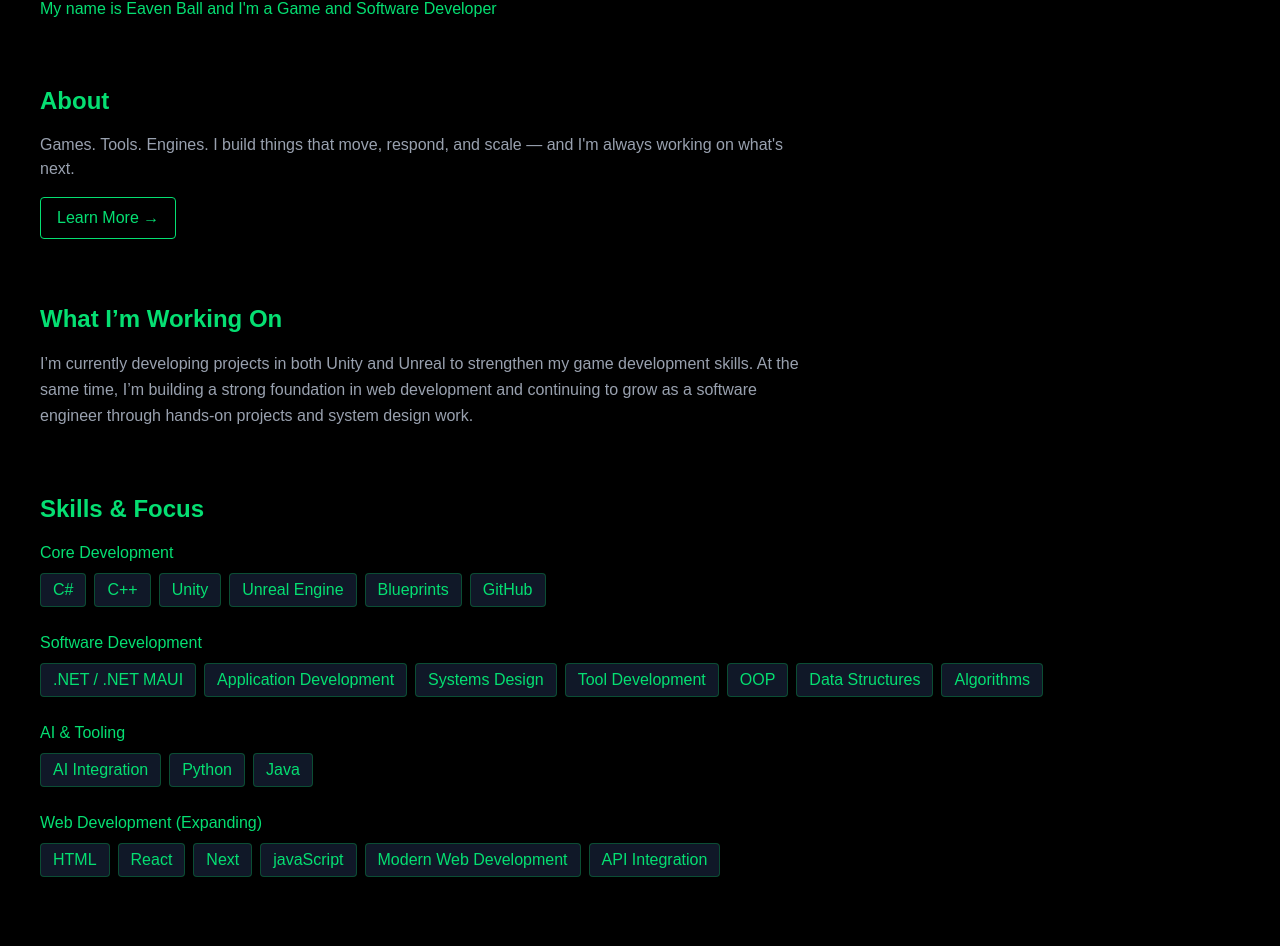
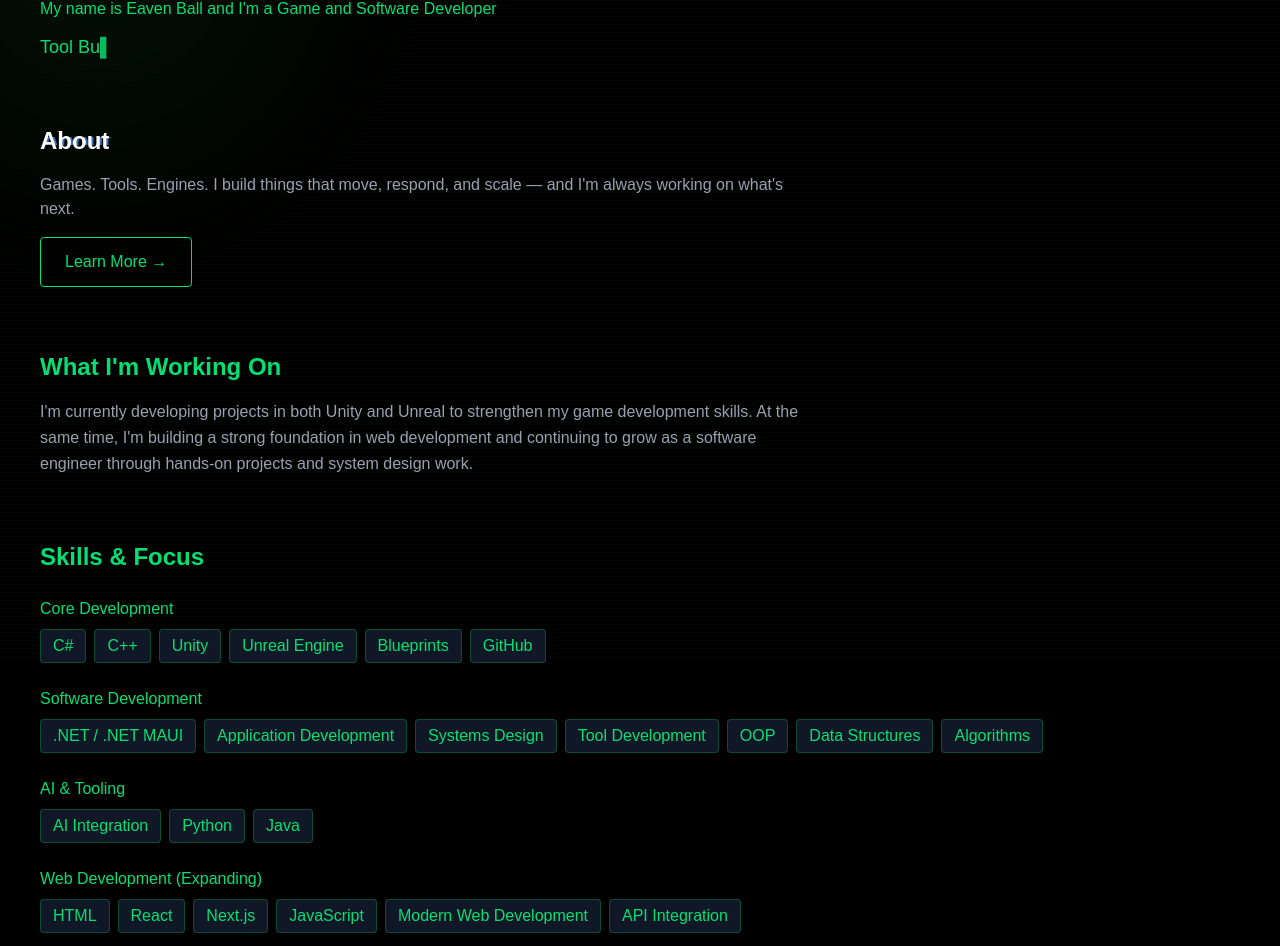
Before and after one commit to eball0509/EavensPortfolio, a Next.js app: page / in a window 1280 px wide. Shown: the part 140-1086 px from the top of the page. Built offline with nearby package versions, Linux system fonts and the light colour scheme.

Commit message:
Animations and Splash Screen

```diff
--- a/package.json
+++ b/package.json
@@ -10,7 +10,8 @@
   },
   "dependencies": {
     "autoprefixer": "^10.4.27",
-    "next": "16.2.2",
+    "framer-motion": "^12.38.0",
+    "next": "^16.2.4",
     "postcss": "^8.5.9",
     "react": "19.2.4",
     "react-dom": "19.2.4",
--- a/src/app/about/page.js
+++ b/src/app/about/page.js
@@ -47,7 +47,7 @@ export default function AboutPage() {
         {/* Extra section */}
         <div className="bg-gray-900 border border-gray-800 rounded-xl p-4">
           <h2 className="text-green-400 mb-2">
-            Currently Working On
+            In-Depth
           </h2>
 
           <p className="text-gray-300">
--- /dev/null
+++ b/src/app/components/IntroOverlay.js
@@ -0,0 +1,107 @@
+"use client";
+
+import { useEffect, useState } from "react";
+
+const BOOT_LINES = [
+  "> initializing portfolio.exe",
+  "> loading assets...",
+  "> mounting components...",
+  "> checking render pipeline...",
+  "> all systems nominal.",
+  "> welcome, Eaven.",
+];
+
+export default function IntroOverlay({ onDone }) {
+  const [gone, setGone]     = useState(false);
+  const [fading, setFading] = useState(false);
+  const [lines, setLines]   = useState([]);
+  const [bars, setBars]     = useState([]);
+
+  // Exit timers
+  useEffect(() => {
+    const fade   = setTimeout(() => setFading(true), 2200);
+    const remove = setTimeout(() => { setGone(true); onDone?.(); }, 2600);
+    return () => { clearTimeout(fade); clearTimeout(remove); };
+  }, []);
+
+  // Boot lines
+  useEffect(() => {
+    const timers = BOOT_LINES.map((line, i) =>
+      setTimeout(() => setLines(prev => [...prev, line]), i * 320 + 100)
+    );
+    return () => timers.forEach(clearTimeout);
+  }, []);
+
+  // Glitch bars
+  useEffect(() => {
+    const interval = setInterval(() => {
+      setBars(Array.from({ length: Math.floor(Math.random() * 5) + 2 }, (_, i) => ({
+        id:     i,
+        top:    `${Math.random() * 100}%`,
+        height: `${Math.random() * 16 + 2}px`,
+        opacity: Math.random() * 0.4 + 0.1,
+        x:      `${(Math.random() - 0.5) * 24}px`,
+      })));
+    }, 80);
+    return () => clearInterval(interval);
+  }, []);
+
+  if (gone) return null;
+
+  return (
+    <div style={{
+      position:   "fixed",
+      inset:      0,
+      zIndex:     9999,
+      background: "#000",
+      display:    "flex",
+      alignItems: "center",
+      justifyContent: "center",
+      overflow:   "hidden",
+      opacity:    fading ? 0 : 1,
+      transition: "opacity 0.4s ease-in-out",
+    }}>
+
+      {/* Glitch bars */}
+      {bars.map(b => (
+        <div key={b.id} style={{
+          position:   "absolute",
+          width:      "100%",
+          height:     b.height,
+          top:        b.top,
+          opacity:    b.opacity,
+          transform:  `translateX(${b.x})`,
+          background: "#4ade80",
+          mixBlendMode: "screen",
+          pointerEvents: "none",
+        }} />
+      ))}
+
+      {/* Scanlines */}
+      <div style={{
+        position:   "absolute",
+        inset:      0,
+        pointerEvents: "none",
+        background: "repeating-linear-gradient(0deg, transparent, transparent 2px, rgba(0,255,80,0.03) 2px, rgba(0,255,80,0.03) 4px)",
+      }} />
+
+      {/* Boot text */}
+      <div style={{
+        position:   "relative",
+        zIndex:     10,
+        fontFamily: "monospace",
+        color:      "#4ade80",
+        fontSize:   "0.9rem",
+        lineHeight: "1.8",
+        padding:    "0 2rem",
+        maxWidth:   "30rem",
+        width:      "100%",
+      }}>
+        {lines.map((l, i) => <p key={i} style={{ margin: 0 }}>{l}</p>)}
+        <span style={{ display: "inline-block", animation: "blink 1s step-end infinite" }}>▌</span>
+      </div>
+
+      <style>{`@keyframes blink { 0%,100%{opacity:1} 50%{opacity:0} }`}</style>
+    </div>
+  );
+}
--- a/src/app/contact/page.js
+++ b/src/app/contact/page.js
@@ -4,20 +4,16 @@ export default function ContactPage() {
 
       <div className="max-w-4xl w-full">
 
-        {/* Title */}
         <h1 className="text-4xl font-bold text-green-400 mb-6">
           Contact Me
         </h1>
 
-        {/* Subtitle */}
         <p className="text-gray-300 mb-10 max-w-md">
           Feel free to reach out through any of the platforms below. I'm always open to discussing projects, opportunities, or collaborations.
         </p>
 
-        {/* GRID LAYOUT */}
         <div className="grid md:grid-cols-2 gap-8">
 
-          {/* LEFT: CONTACT LINKS */}
           <div className="space-y-4">
 
             <a
@@ -47,7 +43,6 @@ export default function ContactPage() {
 
           </div>
 
-          {/* RIGHT: INFO CARD */}
           <div className="bg-gray-900 border border-gray-800 rounded-xl p-6">
 
             <h2 className="text-green-400 text-xl mb-3">
--- a/src/app/page.js
+++ b/src/app/page.js
@@ -1,124 +1,268 @@
+"use client";
+
+import { useEffect, useState } from "react";
+import { motion, AnimatePresence } from "framer-motion";
 import Hero from "./components/Hero";
+import IntroOverlay from "./components/IntroOverlay";
 
+// ── Typing effect hook ──────────────────────────────────────────
+function useTypingEffect(phrases, speed = 80, pause = 1800) {
+  const [display, setDisplay] = useState("");
+  const [phraseIdx, setPhraseIdx] = useState(0);
+  const [charIdx, setCharIdx] = useState(0);
+  const [deleting, setDeleting] = useState(false);
+
+  useEffect(() => {
+    const current = phrases[phraseIdx];
+    const delay = deleting ? speed / 2 : speed;
+
+    const timer = setTimeout(() => {
+      if (!deleting) {
+        setDisplay(current.slice(0, charIdx + 1));
+        if (charIdx + 1 === current.length) {
+          setTimeout(() => setDeleting(true), pause);
+        } else {
+          setCharIdx(c => c + 1);
+        }
+      } else {
+        setDisplay(current.slice(0, charIdx - 1));
+        if (charIdx - 1 === 0) {
+          setDeleting(false);
+          setCharIdx(0);
+          setPhraseIdx(i => (i + 1) % phrases.length);
+        } else {
+          setCharIdx(c => c - 1);
+        }
+      }
+    }, delay);
+
+    return () => clearTimeout(timer);
+  }, [charIdx, deleting, phraseIdx, phrases, speed, pause]);
+
+  return display;
+}
+
+// ── Fade-up variant ─────────────────────────────────────────────
+const fadeUp = {
+  hidden: { opacity: 0, y: 40 },
+  show: (i = 0) => ({
+    opacity: 1,
+    y: 0,
+    transition: { delay: i * 0.1, duration: 0.5, ease: "easeOut" },
+  }),
+};
+
+// ── Skill badge ─────────────────────────────────────────────────
+function SkillBadge({ skill, i }) {
+  return (
+    <motion.span
+      key={skill}
+      custom={i}
+      variants={fadeUp}
+      initial="hidden"
+      whileInView="show"
+      viewport={{ once: true }}
+      whileHover={{ scale: 1.12, backgroundColor: "#22c55e22", transition: { duration: 0.15 } }}
+      className="bg-gray-900 border border-green-500/30 text-green-400 px-3 py-1 rounded cursor-default select-none"
+    >
+      {skill}
+    </motion.span>
+  );
+}
+
+// ── Skill group ─────────────────────────────────────────────────
+function SkillGroup({ title, skills }) {
+  return (
+    <motion.div
+      initial="hidden"
+      whileInView="show"
+      viewport={{ once: true, margin: "-60px" }}
+      variants={{ show: { transition: { staggerChildren: 0.05 } } }}
+    >
+      <h3 className="text-green-400 mb-2">{title}</h3>
+      <div className="flex flex-wrap gap-2">
+        {skills.map((s, i) => <SkillBadge key={s} skill={s} i={i} />)}
+      </div>
+    </motion.div>
+  );
+}
+
+// ── Glitch text ─────────────────────────────────────────────────
+function GlitchText({ text, className = "" }) {
+  return (
+    <span className={`relative inline-block ${className}`}>
+      <span
+        aria-hidden="true"
+        className="absolute inset-0 text-red-500 opacity-70 glitch-layer-1 pointer-events-none select-none"
+      >
+        {text}
+      </span>
+      <span
+        aria-hidden="true"
+        className="absolute inset-0 text-blue-400 opacity-70 glitch-layer-2 pointer-events-none select-none"
+      >
+        {text}
+      </span>
+      <span className="relative">{text}</span>
+
+      <style jsx>{`
+        @keyframes glitch1 {
+          0%   { clip-path: inset(30% 0 50% 0); transform: translate(-3px, 0); }
+          20%  { clip-path: inset(70% 0 10% 0); transform: translate(3px, 0); }
+          40%  { clip-path: inset(10% 0 80% 0); transform: translate(-2px, 0); }
+          60%  { clip-path: inset(50% 0 30% 0); transform: translate(2px, 0); }
+          80%  { clip-path: inset(20% 0 60% 0); transform: translate(-1px, 0); }
+          100% { clip-path: inset(30% 0 50% 0); transform: translate(0, 0); }
+        }
+        @keyframes glitch2 {
+          0%   { clip-path: inset(60% 0 20% 0); transform: translate(3px, 0); }
+          25%  { clip-path: inset(10% 0 70% 0); transform: translate(-3px, 0); }
+          50%  { clip-path: inset(40% 0 40% 0); transform: translate(2px, 0); }
+          75%  { clip-path: inset(80% 0 5%  0); transform: translate(-2px, 0); }
+          100% { clip-path: inset(60% 0 20% 0); transform: translate(0, 0); }
+        }
+        .glitch-layer-1 {
+          animation: glitch1 3.5s infinite steps(1);
+        }
+        .glitch-layer-2 {
+          animation: glitch2 3.5s infinite steps(1) 0.1s;
+        }
+      `}</style>
+    </span>
+  );
+}
+
+// ── CTA Button ──────────────────────────────────────────────────
+function GlowButton({ href, children }) {
+  return (
+    <motion.a
+      href={href}
+      whileHover={{ scale: 1.06, boxShadow: "0 0 18px #22c55e88" }}
+      whileTap={{ scale: 0.96 }}
+      transition={{ type: "spring", stiffness: 300 }}
+      className="inline-block px-6 py-3 border border-green-400 text-green-400 rounded hover:bg-green-400 hover:text-black transition-colors"
+    >
+      {children}
+    </motion.a>
+  );
+}
+
+// ── Page ────────────────────────────────────────────────────────
 export default function Home() {
+  const [introFinished, setIntroFinished] = useState(false);
+
+  const typed = useTypingEffect([
+    "Game Developer",
+    "Software Engineer",
+    "Tool Builder",
+    "Always Shipping",
+  ]);
+
   return (
-    <main className="bg-black text-white min-h-screen p-10">
+    <main className="relative bg-black text-white min-h-screen p-10 overflow-hidden">
+      <IntroOverlay onDone={() => setIntroFinished(true)} />
 
-      <Hero />
+      {/* Subtle scanline overlay */}
+      <div
+        aria-hidden="true"
+        className="pointer-events-none fixed inset-0 z-0"
+        style={{
+          background:
+            "repeating-linear-gradient(0deg, transparent, transparent 2px, rgba(0,255,100,0.015) 2px, rgba(0,255,100,0.015) 4px)",
+        }}
+      />
 
-      <section className="mt-16 max-w-3xl">
-        <h2 className="text-2xl font-bold text-green-400 mb-4">
-          About
-        </h2>
+      {/* Ambient glow blob */}
+      <div
+        aria-hidden="true"
+        className="pointer-events-none fixed top-[-200px] left-[-200px] w-[600px] h-[600px] rounded-full z-0"
+        style={{
+          background: "radial-gradient(circle, rgba(34,197,94,0.08) 0%, transparent 70%)",
+          filter: "blur(40px)",
+        }}
+      />
 
-        <p className="text-gray-400">
-          Games. Tools. Engines. I build things that move, respond, and scale — and I'm always working on what's next.
-        </p>
+      <div className="relative z-10">
 
-        <a
-          href="/about"
-          className="inline-block mt-4 text-green-400 hover:text-black hover:bg-green-400 border border-green-400 px-4 py-2 rounded transition"
+        {/* Hero + typing tagline */}
+        <motion.div initial={{ opacity: 0, y: -30 }} animate={{ opacity: 1, y: 0 }} transition={{ duration: 0.6 }}>
+          <Hero />
+          <p className="mt-3 text-green-400 text-lg font-mono min-h-[1.75rem]">
+            {typed}
+            <span className="animate-pulse">▌</span>
+          </p>
+        </motion.div>
+
+        {/* About */}
+        <motion.section
+          className="mt-16 max-w-3xl"
+          custom={0}
+          variants={fadeUp}
+          initial="hidden"
+          whileInView="show"
+          viewport={{ once: true }}
         >
-          Learn More →
-        </a>
-      </section>
+          <h2 className="text-2xl font-bold mb-4">
+            <GlitchText text="About" />
+          </h2>
+          <p className="text-gray-400">
+            Games. Tools. Engines. I build things that move, respond, and scale — and I'm always working on what's next.
+          </p>
+          <div className="mt-4">
+            <GlowButton href="/about">Learn More →</GlowButton>
+          </div>
+        </motion.section>
 
-      <section className="mt-16 max-w-3xl">
-        <h2 className="text-2xl font-bold text-green-400 mb-4">
-          What I’m Working On
-        </h2>
+        {/* What I'm Working On */}
+        <motion.section
+          className="mt-16 max-w-3xl"
+          custom={1}
+          variants={fadeUp}
+          initial="hidden"
+          whileInView="show"
+          viewport={{ once: true }}
+        >
+          <h2 className="text-2xl font-bold text-green-400 mb-4">What I'm Working On</h2>
+          <p className="text-gray-400 leading-relaxed">
+            I'm currently developing projects in both Unity and Unreal to strengthen my game development skills.
+            At the same time, I'm building a strong foundation in web development and continuing to grow as a
+            software engineer through hands-on projects and system design work.
+          </p>
+        </motion.section>
 
-        <p className="text-gray-400 leading-relaxed">
-          I’m currently developing projects in both Unity and Unreal to strengthen my game development skills. At the same time, I’m building a strong foundation in web development and continuing to grow as a software engineer through hands-on projects and system design work.
-        </p>
-      </section>
+        {/* Skills */}
+        <motion.section
+          className="mt-16"
+          custom={2}
+          variants={fadeUp}
+          initial="hidden"
+          whileInView="show"
+          viewport={{ once: true }}
+        >
+          <h2 className="text-2xl font-bold text-green-400 mb-6">Skills & Focus</h2>
+          <div className="space-y-6">
+            <SkillGroup title="Core Development"     skills={["C#", "C++", "Unity", "Unreal Engine", "Blueprints", "GitHub"]} />
+            <SkillGroup title="Software Development" skills={[".NET / .NET MAUI", "Application Development", "Systems Design", "Tool Development", "OOP", "Data Structures", "Algorithms"]} />
+            <SkillGroup title="AI & Tooling"         skills={["AI Integration", "Python", "Java"]} />
+            <SkillGroup title="Web Development (Expanding)" skills={["HTML", "React", "Next.js", "JavaScript", "Modern Web Development", "API Integration"]} />
+          </div>
+        </motion.section>
 
-      <section className="mt-16">
-        <h2 className="text-2xl font-bold text-green-400 mb-4">
-          Skills & Focus
-        </h2>
+        {/* Contact CTA */}
+        <motion.section
+          className="mt-16 text-center"
+          custom={3}
+          variants={fadeUp}
+          initial="hidden"
+          whileInView="show"
+          viewport={{ once: true }}
+        >
+          <h2 className="text-2xl font-bold text-green-400 mb-4">Let's Connect</h2>
+          <p className="text-gray-400 mb-6">Interested in collaborating or want to reach out?</p>
+          <GlowButton href="/contact">Contact Me</GlowButton>
+        </motion.section>
 
-        <div className="space-y-6">
-
-          <div>
-            <h3 className="text-green-400 mb-2">Core Development</h3>
-            <div className="flex flex-wrap gap-2">
-              {["C#", "C++", "Unity", "Unreal Engine", "Blueprints", "GitHub"].map((skill) => (
-                <span
-                  key={skill}
-                  className="bg-gray-900 border border-green-500/30 text-green-400 px-3 py-1 rounded"
-                >
-                  {skill}
-                </span>
-              ))}
-            </div>
-          </div>
-
-          <div>
-            <h3 className="text-green-400 mb-2">Software Development</h3>
-            <div className="flex flex-wrap gap-2">
-              {[".NET / .NET MAUI", "Application Development", "Systems Design", "Tool Development", "OOP", "Data Structures", "Algorithms"].map((skill) => (
-                <span
-                  key={skill}
-                  className="bg-gray-900 border border-green-500/30 text-green-400 px-3 py-1 rounded"
-                >
-                  {skill}
-                </span>
-              ))}
-            </div>
-          </div>
-
-          <div>
-            <h3 className="text-green-400 mb-2">AI & Tooling</h3>
-            <div className="flex flex-wrap gap-2">
-              {["AI Integration", "Python", "Java"].map((skill) => (
-                <span
-                  key={skill}
-                  className="bg-gray-900 border border-green-500/30 text-green-400 px-3 py-1 rounded"
-                >
-                  {skill}
-                </span>
-              ))}
-            </div>
-          </div>
-
-          <div>
-            <h3 className="text-green-400 mb-2">Web Development (Expanding)</h3>
-            <div className="flex flex-wrap gap-2">
-              {["HTML", "React", "Next", "javaScript", "Modern Web Development", "API Integration"].map((skill) => (
-                <span
-                  key={skill}
-                  className="bg-gray-900 border border-green-500/30 text-green-400 px-3 py-1 rounded"
-                >
-                  {skill}
-                </span>
-              ))}
-            </div>
-          </div>
-
-
-
-        </div>
-      </section>
-
-      {/* CONTACT CTA */}
-      <section className="mt-16 text-center">
-        <h2 className="text-2xl font-bold text-green-400 mb-4">
-          Let’s Connect
-        </h2>
-
-        <p className="text-gray-400 mb-6">
-          Interested in collaborating or want to reach out?
-        </p>
-
-        <a
-          href="/contact"
-          className="inline-block px-6 py-3 border border-green-400 text-green-400 rounded hover:bg-green-400 hover:text-black transition"
-        >
-          Contact Me
-        </a>
-      </section>
-
+      </div>
     </main>
   );
 }
```
Also changed, not shown: 1 other file (tests, documents, lock files or other folders).
